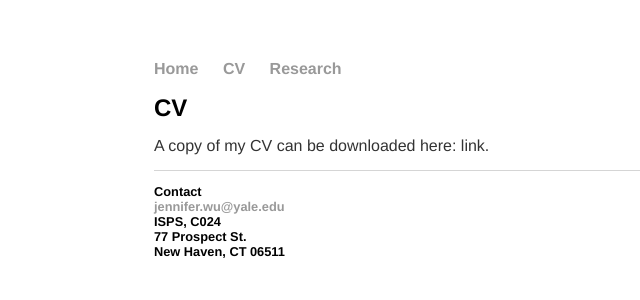
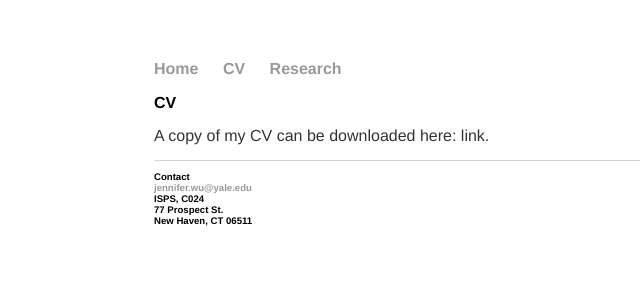
Before and after one commit to wujend/wujend.github.io, a Jekyll site: the page built from cv/index.html, in a window 1280 px wide. Shown: the top 300 px of the page, without its empty margins (38-678 px from the left). Built offline with Jekyll 4.4.1, drawn with Linux system fonts in a browser that asks for light colours.

Commit message:
Update main.css

```diff
--- a/css/main.css
+++ b/css/main.css
@@ -21,7 +21,7 @@ a:hover {
 }
 h1 {
     font-family:'Helvetica';
-    font-size: 1.5em;
+    font-size: 1em;
 }
 p {
     font-family: 'Helvetica';
@@ -31,7 +31,7 @@ p {
 }
 footer {
     border-top: 1px solid #d5d5d5;
-    font-size: .8em;
+    font-size: .6em;
 }
 
 ul.posts {
```
